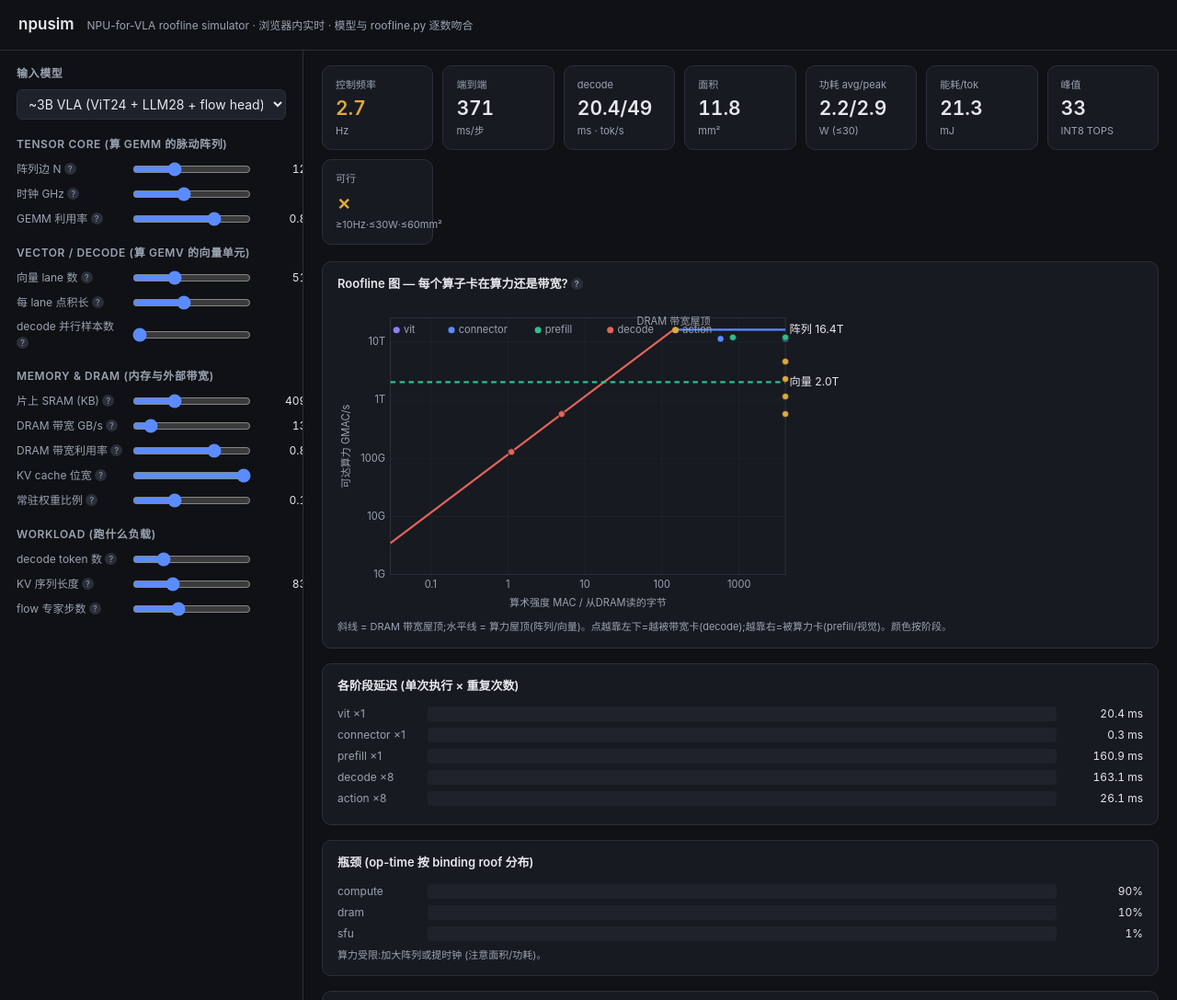
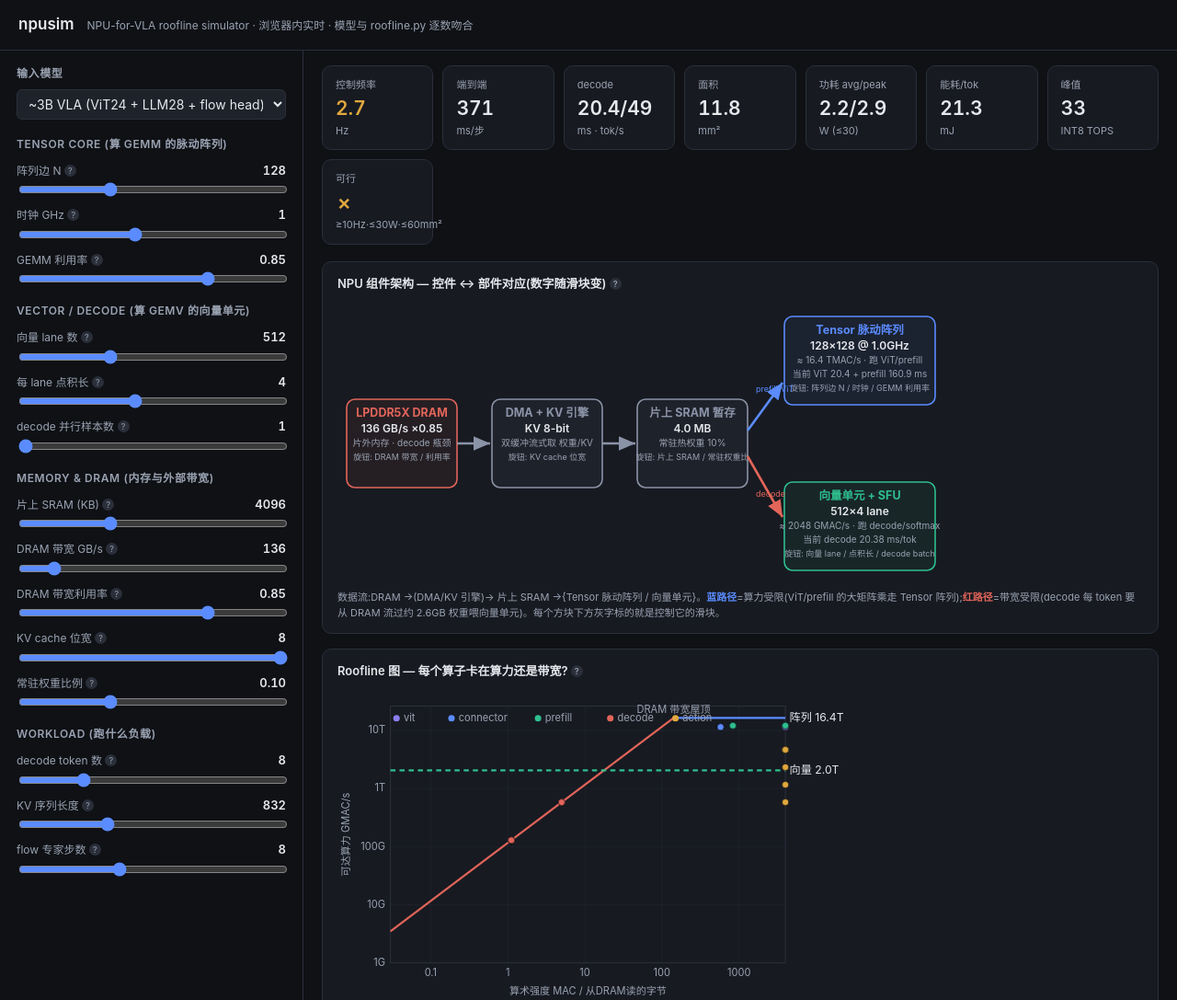
Before and after one commit to healthyjackie-ops/npu_by_claude_code, a plain HTML site: page web/index.html in a window 1280 px wide. Shown: the top 1087 px of the page at 92% size. Drawn offline with Linux system fonts and the light colour scheme.

Commit message:
web: fix covered slider values + add NPU component architecture diagram
Two beginner-facing fixes requested:

1. Control values were getting covered. The old layout crammed
   label + slider + value into a 3-column flex inside the narrow 330px
   control column, so the right-pinned value got clipped/overlapped.
   Restructured each control into stacked block rows: label and value
   share a space-between top line, the slider spans full width below.
   They can no longer overlap regardless of label length.

2. Added an "NPU component architecture" panel: a live SVG block diagram
   of the HV-1+ dataflow (DRAM -> DMA/KV engine -> on-chip SRAM ->
   {tensor systolic array, vector unit + SFU}). Every block shows its
   current values AND names the sliders that size it, so a beginner can
   see which knob controls which part. Two colored paths teach the core
   thesis: blue = compute-bound (ViT/prefill -> tensor array), red =
   bandwidth-bound (decode streams ~2.6GB/token from DRAM -> vector
   unit). Numbers update live with the sliders (e.g. tensor TMAC/s,
   vector GMAC/s, current ViT+prefill ms and decode ms/token).

Model unchanged (JS==Python: baseline 370.7ms / 2.70Hz); both inline
scripts syntax-clean; drawArch/drawRoofline exercised against real
simulator output (all live fields present, 3 arrow markers, 4 arrows).

```diff
--- a/web/index.html
+++ b/web/index.html
@@ -17,9 +17,9 @@
   .main{padding:16px 20px;overflow:auto}
   .grp{margin-bottom:18px}
   .grp h3{font-size:12px;text-transform:uppercase;letter-spacing:.05em;color:var(--mut);margin:0 0 8px;font-weight:600}
-  .row{display:flex;align-items:center;gap:8px;margin:7px 0}
-  .row{cursor:help}
-  .row label{flex:0 0 116px;color:var(--mut);font-size:12px}
+  .row{margin:10px 0;cursor:help}
+  .row .top{display:flex;justify-content:space-between;align-items:baseline;gap:8px}
+  .row label{color:var(--mut);font-size:12px;line-height:1.3}
   .qm{display:inline-block;width:13px;height:13px;line-height:13px;text-align:center;
       border-radius:50%;background:var(--line);color:var(--mut);font-size:9px;vertical-align:1px}
   [title]{cursor:help}
@@ -27,8 +27,8 @@
   .rl-roof{stroke-width:2;fill:none} .rl-pt{stroke:#0b0d11;stroke-width:.5}
   .rl-ax{stroke:var(--line);stroke-width:1} .rl-txt{fill:var(--mut);font-size:10px}
   .rl-lbl{fill:var(--txt);font-size:11px}
-  .row input[type=range]{flex:1;accent-color:var(--acc)}
-  .row .val{flex:0 0 58px;text-align:right;font-variant-numeric:tabular-nums;font-size:12px}
+  .row input[type=range]{display:block;width:100%;accent-color:var(--acc);margin-top:3px}
+  .row .val{color:var(--txt);font-size:13px;font-weight:600;font-variant-numeric:tabular-nums;white-space:nowrap}
   select,input[type=number]{background:var(--panel2);color:var(--txt);border:1px solid var(--line);
         border-radius:6px;padding:6px 8px;font:inherit;width:100%}
   .cards{display:grid;grid-template-columns:repeat(auto-fit,minmax(120px,1fr));gap:10px;margin-bottom:18px}
@@ -64,6 +64,9 @@
   <div class="controls" id="controls"></div>
   <div class="main">
     <div class="cards" id="cards"></div>
+    <div class="panel"><h2 title="这颗 NPU 的组件与数据流。每个方块标注了它由哪些控件(旋钮)决定,方块里的数字随左侧滑块实时更新。">NPU 组件架构 — 控件 ↔ 部件对应(数字随滑块变) <span class="qm">?</span></h2>
+      <div id="arch"></div>
+      <div class="note">数据流:DRAM →(DMA/KV 引擎)→ 片上 SRAM →{Tensor 脉动阵列 / 向量单元}。<b style="color:#5b8cff">蓝路径</b>=算力受限(ViT/prefill 的大矩阵乘走 Tensor 阵列);<b style="color:#e2655a">红路径</b>=带宽受限(decode 每 token 要从 DRAM 流过约 2.6GB 权重喂向量单元)。每个方块下方灰字标的就是控制它的滑块。</div></div>
     <div class="panel"><h2 title="经典 roofline:横轴=算术强度(每从 DRAM 读 1 字节能做多少次乘加),纵轴=可达算力。算子落在斜线上=被带宽卡,落在水平线上=被算力卡。">Roofline 图 — 每个算子卡在算力还是带宽? <span class="qm">?</span></h2>
       <div id="roofline"></div>
       <div class="note">斜线 = DRAM 带宽屋顶;水平线 = 算力屋顶(阵列/向量)。点越靠左下=越被带宽卡(decode);越靠右=被算力卡(prefill/视觉)。颜色按阶段。</div></div>
@@ -139,9 +142,9 @@ function buildControls(){
     h += `<div class="grp"><h3>${grp}</h3>`;
     for (const [key,label,[mn,mx,st],tip] of items){
       const v = key.startsWith("__") ? (wl[key]!=null?wl[key]:defWL(key)) : cfg[key];
-      h += `<div class="row" title="${tip||""}"><label>${label} <span class="qm">?</span></label>
-        <input type="range" data-k="${key}" min="${mn}" max="${mx}" step="${st}" value="${v}" title="${tip||""}">
-        <span class="val" id="v_${key}">${fmt(v)}</span></div>`;
+      h += `<div class="row" title="${tip||""}">
+        <div class="top"><label>${label} <span class="qm">?</span></label><span class="val" id="v_${key}">${fmt(v)}</span></div>
+        <input type="range" data-k="${key}" min="${mn}" max="${mx}" step="${st}" value="${v}" title="${tip||""}"></div>`;
     }
     h += `</div>`;
   }
@@ -209,6 +212,62 @@ function drawRoofline(r, c){
   document.getElementById("roofline").innerHTML=s;
 }
 
+// ---- NPU component architecture, with live values + which knobs size each block ----
+function drawArch(c, r){
+  const W=660, H=300;
+  const util  = (+c.dram_bw_util_decode).toFixed(2);
+  const sramMB= (c.scratchpad_kb/1024).toFixed(1);
+  const tPeakT= (c.tensor_array_dim*c.tensor_array_dim*c.tensor_clock_ghz/1000).toFixed(1); // TMAC/s
+  const vPeakG= (c.vector_lanes*c.vector_dot_len*c.vector_clock_ghz).toFixed(0);            // GMAC/s
+  const resPct= Math.round(c.resident_weight_frac*100);
+  const pfMs  = (r.stage_time_ms.prefill||0).toFixed(1);
+  const vitMs = (r.stage_time_ms.vit||0).toFixed(1);
+  const decMs = r.decode_ms_per_token.toFixed(2);
+  const GREY="#8b93a7", RED="#e2655a", BLUE="#5b8cff", GREEN="#2fbf8f";
+  function box(x,y,w,h,stroke,fill,title,lines){
+    let g=`<rect x="${x}" y="${y}" width="${w}" height="${h}" rx="9" fill="${fill}" stroke="${stroke}" stroke-width="1.6"/>`;
+    g+=`<text x="${x+w/2}" y="${y+19}" text-anchor="middle" style="fill:${stroke};font-size:12.5px;font-weight:700">${title}</text>`;
+    let yy=y+36;
+    for(const [t,kind] of lines){
+      const st = kind=="knob" ? "fill:var(--mut);font-size:9px"
+               : kind=="big"  ? "fill:var(--txt);font-size:12px;font-weight:600"
+               :                "fill:var(--mut);font-size:10px";
+      g+=`<text x="${x+w/2}" y="${yy}" text-anchor="middle" style="${st}">${t}</text>`;
+      yy += kind=="knob"?13:15;
+    }
+    return g;
+  }
+  const arrow=(x1,y1,x2,y2,col,w)=>`<line x1="${x1}" y1="${y1}" x2="${x2}" y2="${y2}" stroke="${col}" stroke-width="${w||2.6}" marker-end="url(#ah-${col})"/>`;
+  let s=`<svg viewBox="0 0 ${W} ${H}" width="100%" style="max-width:660px">`;
+  s+=`<defs>`+[GREY,RED,BLUE].map(col=>
+    `<marker id="ah-${col}" markerWidth="9" markerHeight="9" refX="7" refY="3" orient="auto"><path d="M0,0 L7,3 L0,6 Z" fill="${col}"/></marker>`).join("")+`</defs>`;
+  // blocks (dataflow left -> right): DRAM -> DMA/KV -> SRAM -> {Tensor, Vector}
+  s+=box(10,104,120,96, RED,  "rgba(226,101,90,.07)",  "LPDDR5X DRAM",
+    [[`${c.dram_bw_gbps} GB/s ×${util}`,"big"],["片外内存 · decode 瓶颈","sub"],["旋钮: DRAM 带宽 / 利用率","knob"]]);
+  s+=box(168,104,120,96, GREY, "var(--panel2)",        "DMA + KV 引擎",
+    [[`KV ${c.kv_quant_bits}-bit`,"big"],["双缓冲流式取 权重/KV","sub"],["旋钮: KV cache 位宽","knob"]]);
+  s+=box(326,104,120,96, GREY, "var(--panel2)",        "片上 SRAM 暂存",
+    [[`${sramMB} MB`,"big"],[`常驻热权重 ${resPct}%`,"sub"],["旋钮: 片上 SRAM / 常驻权重比","knob"]]);
+  s+=box(486,14,164,96,  BLUE, "rgba(91,140,255,.07)",  "Tensor 脉动阵列",
+    [[`${c.tensor_array_dim}×${c.tensor_array_dim} @ ${(+c.tensor_clock_ghz).toFixed(1)}GHz`,"big"],
+     [`≈ ${tPeakT} TMAC/s · 跑 ViT/prefill`,"sub"],[`当前 ViT ${vitMs} + prefill ${pfMs} ms`,"sub"],
+     ["旋钮: 阵列边 N / 时钟 / GEMM 利用率","knob"]]);
+  s+=box(486,194,164,96, GREEN,"rgba(47,191,143,.07)",  "向量单元 + SFU",
+    [[`${c.vector_lanes}×${c.vector_dot_len} lane`,"big"],
+     [`≈ ${vPeakG} GMAC/s · 跑 decode/softmax`,"sub"],[`当前 decode ${decMs} ms/tok`,"sub"],
+     ["旋钮: 向量 lane / 点积长 / decode batch","knob"]]);
+  // arrows: shared feed (grey), then compute path (blue) vs decode path (red)
+  s+=arrow(130,152,166,152, GREY);
+  s+=arrow(288,152,324,152, GREY);
+  s+=arrow(446,138,484,86,  BLUE);   // SRAM -> Tensor : ViT/prefill, compute-bound
+  s+=arrow(446,166,484,232, RED);    // SRAM -> Vector : decode, bandwidth-bound
+  // path labels
+  s+=`<text x="455" y="96"  style="fill:${BLUE};font-size:9px">prefill/ViT</text>`;
+  s+=`<text x="455" y="210" style="fill:${RED};font-size:9px">decode</text>`;
+  s+=`</svg>`;
+  document.getElementById("arch").innerHTML=s;
+}
+
 function recompute(){
   const d=curDims();
   const {ops,mult}=N.buildVLA(d, cfg.kv_quant_bits, curFlow(), cfg.decode_batch);
@@ -227,6 +286,7 @@ function recompute(){
   ];
   document.getElementById("cards").innerHTML = cards.map(([k,v,u,cl])=>
     `<div class="card ${cl}" title="${CARD_TIPS[k]||''}"><div class="k">${k}</div><div class="v">${v}</div><div class="u">${u}</div></div>`).join("");
+  drawArch(cfg, r);
   drawRoofline(r, cfg);
   // stages
   const stageTotal={}, order=["vit","connector","prefill","decode","action"];
```
